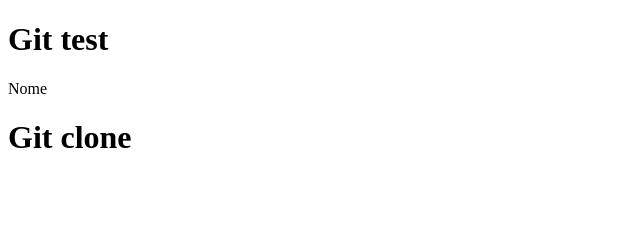
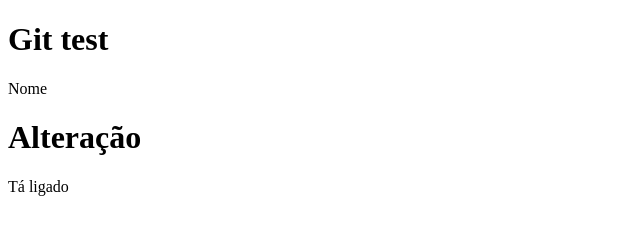
Before and after one commit to eduardooliveira3101/aula_github, a plain HTML site: page index.html in a window 1280 px wide. Shown: the whole page, without its empty margins (0-640 px from the left). Drawn offline with Linux system fonts and the light colour scheme.

Commit message:
tag h1 e p

```diff
--- a/index.html
+++ b/index.html
@@ -14,8 +14,10 @@
   </p>
 
   <h1>
-    Git clone
+    Alteração
   </h1>
+
+  <p>Tá ligado</p>
 
 </body>
 </html>
```
